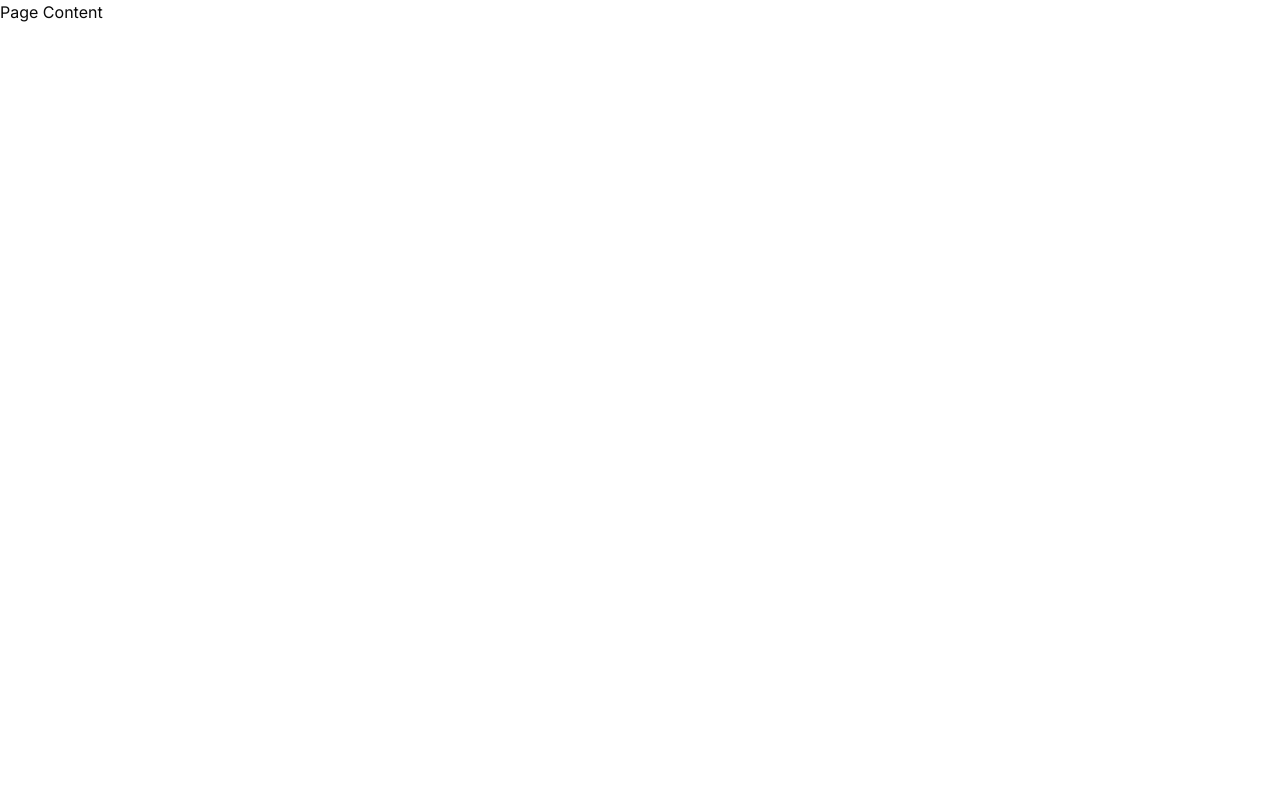
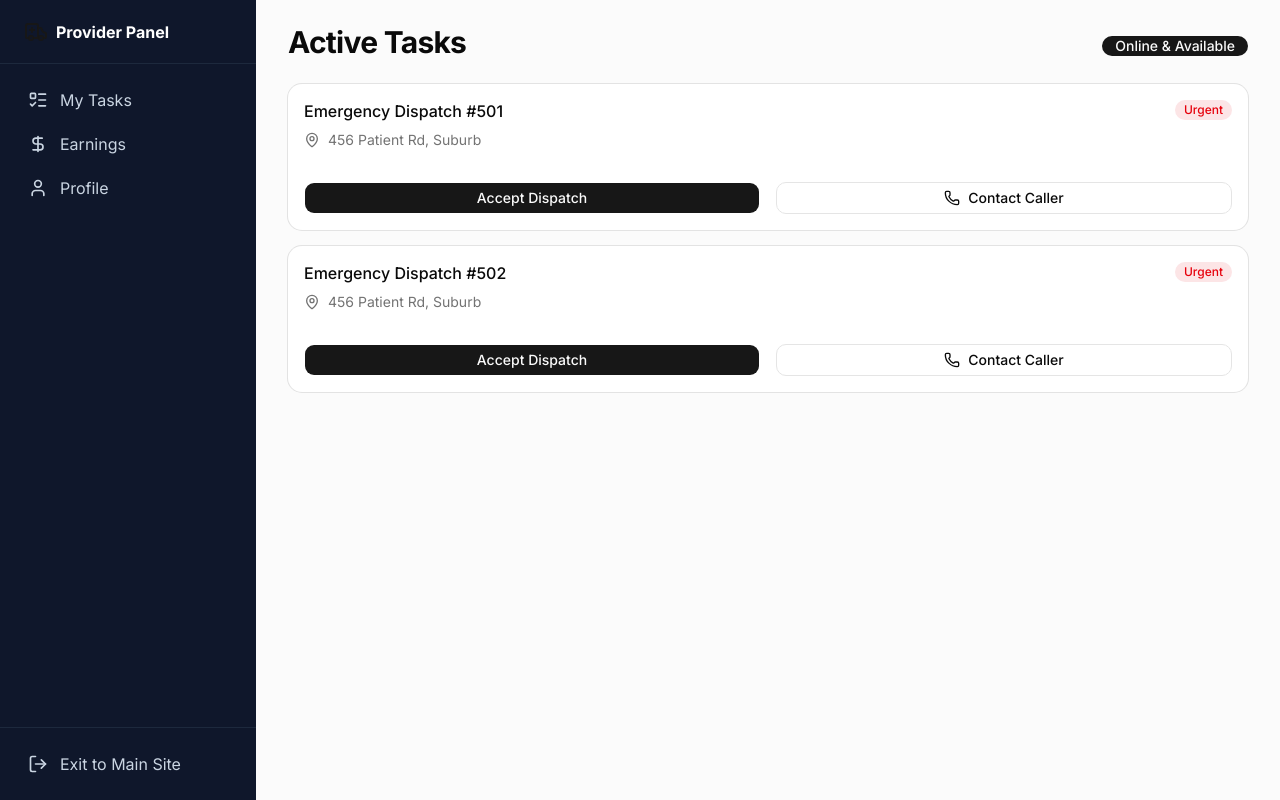
Before and after one commit to arpansarkar112/Emergency_Ambulance_Dispatch_System_frontend, a Next.js app: page /provider in a window 1280 px wide. Built offline with nearby package versions, Linux system fonts and the light colour scheme.

Commit message:
feat: create Provider dashboard layout and tasks view

```diff
--- /dev/null
+++ b/src/app/(provider)/layout.tsx
@@ -0,0 +1,16 @@
+import { ProviderSidebar } from "@/components/shared/ProviderSidebar";
+
+export default function ProviderLayout({
+  children,
+}: {
+  children: React.ReactNode;
+}) {
+  return (
+    <div className="flex h-screen overflow-hidden bg-muted/40">
+      <ProviderSidebar />
+      <main className="flex-1 overflow-y-auto">
+        {children}
+      </main>
+    </div>
+  );
+}
--- a/src/app/(provider)/provider/page.tsx
+++ b/src/app/(provider)/provider/page.tsx
@@ -1 +1,43 @@
-export default function Page() { return <div>Page Content</div> }
+"use client";
+
+import { Card, CardContent, CardHeader, CardTitle } from "@/components/ui/card";
+import { Button } from "@/components/ui/button";
+import { Badge } from "@/components/ui/badge";
+import { MapPin, Phone } from "lucide-react";
+
+export default function ProviderTasksPage() {
+  return (
+    <div className="flex-1 space-y-4 p-8 pt-6">
+      <div className="flex items-center justify-between space-y-2">
+        <h2 className="text-3xl font-bold tracking-tight">Active Tasks</h2>
+        <Badge variant="default" className="text-sm px-3 py-1">Online & Available</Badge>
+      </div>
+
+      <div className="grid gap-4 mt-4">
+        {[1, 2].map((i) => (
+          <Card key={i}>
+            <CardHeader className="flex flex-row items-start justify-between space-y-0">
+              <div>
+                <CardTitle>Emergency Dispatch #{500 + i}</CardTitle>
+                <div className="flex items-center gap-2 mt-2 text-sm text-muted-foreground">
+                  <MapPin className="h-4 w-4" /> 456 Patient Rd, Suburb
+                </div>
+              </div>
+              <Badge variant="destructive">Urgent</Badge>
+            </CardHeader>
+            <CardContent>
+              <div className="flex flex-col sm:flex-row gap-4 mt-4">
+                <Button className="flex-1" variant="default">
+                  Accept Dispatch
+                </Button>
+                <Button className="flex-1 gap-2" variant="outline">
+                  <Phone className="h-4 w-4" /> Contact Caller
+                </Button>
+              </div>
+            </CardContent>
+          </Card>
+        ))}
+      </div>
+    </div>
+  );
+}
--- /dev/null
+++ b/src/components/shared/ProviderSidebar.tsx
@@ -0,0 +1,41 @@
+import Link from "next/link";
+import { Ambulance, ListTodo, DollarSign, User, LogOut } from "lucide-react";
+
+const routes = [
+  { label: "My Tasks", icon: ListTodo, href: "/provider" },
+  { label: "Earnings", icon: DollarSign, href: "/provider/earnings" },
+  { label: "Profile", icon: User, href: "/provider/profile" },
+];
+
+export function ProviderSidebar() {
+  return (
+    <div className="flex h-full w-64 flex-col bg-slate-900 text-slate-300">
+      <div className="flex h-16 items-center border-b border-slate-800 px-6">
+        <Link href="/provider" className="flex items-center gap-2 font-bold text-white">
+          <Ambulance className="h-6 w-6 text-primary" />
+          <span>Provider Panel</span>
+        </Link>
+      </div>
+      <div className="flex-1 overflow-auto py-4">
+        <nav className="grid gap-1 px-4">
+          {routes.map((route) => (
+            <Link
+              key={route.href}
+              href={route.href}
+              className="flex items-center gap-3 rounded-lg px-3 py-2 text-slate-300 hover:bg-slate-800 hover:text-white transition-all"
+            >
+              <route.icon className="h-5 w-5" />
+              {route.label}
+            </Link>
+          ))}
+        </nav>
+      </div>
+      <div className="mt-auto border-t border-slate-800 p-4">
+        <Link href="/" className="flex items-center gap-3 rounded-lg px-3 py-2 text-slate-300 hover:bg-slate-800 hover:text-white transition-all">
+          <LogOut className="h-5 w-5" />
+          Exit to Main Site
+        </Link>
+      </div>
+    </div>
+  );
+}
```
